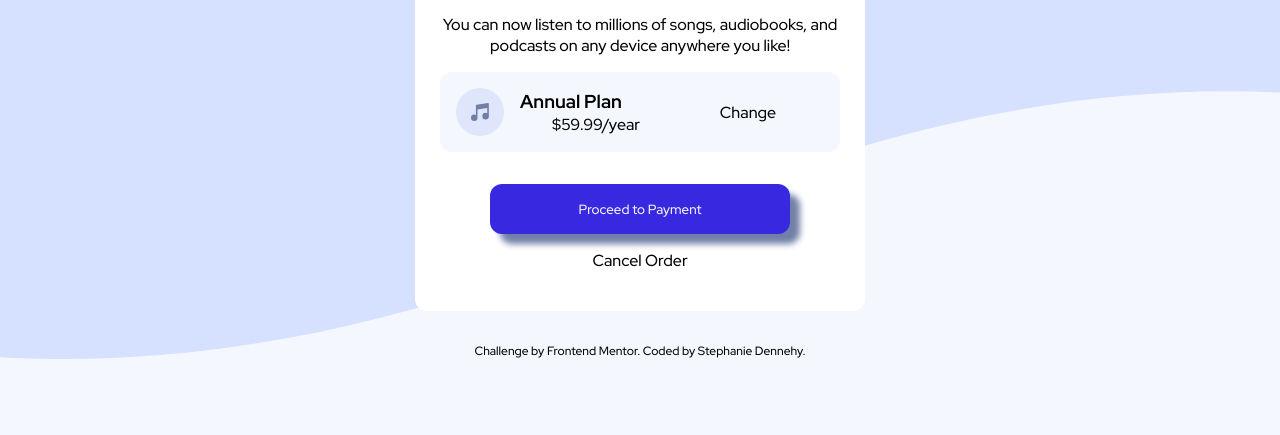
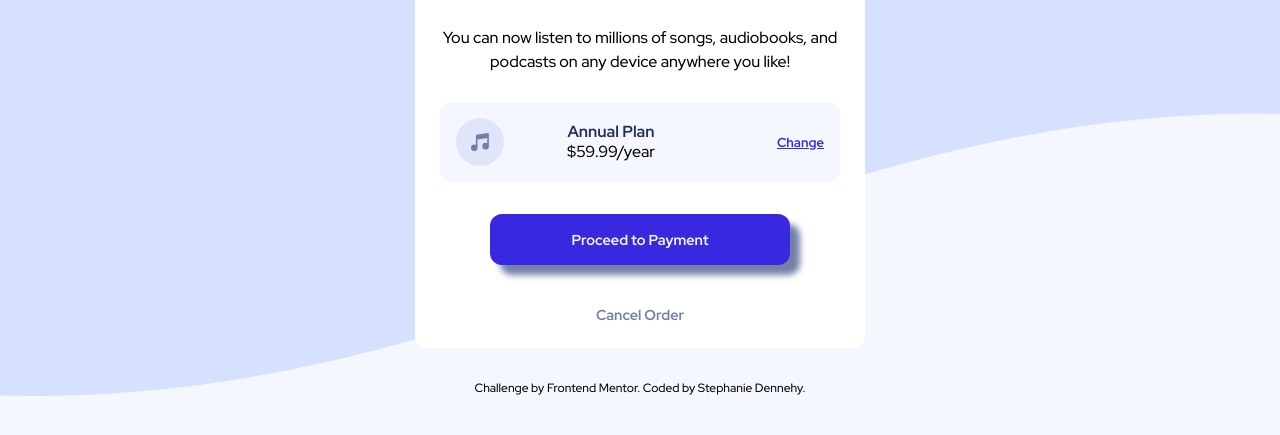
Before and after one commit to Stephanie-Dennehy/Order-Summary-Component, a plain HTML site: page index.html in a window 1280 px wide. Shown: the part 313-748 px from the top of the page. Drawn offline with Linux system fonts and the light colour scheme.

Commit message:
modified:   index.css 	modified:   index.html

```diff
--- a/index.css
+++ b/index.css
@@ -31,10 +31,13 @@ body {
     border-radius: 12px;
     align-items: center;
     background-color: white;
+    overflow: hidden;
+    justify-content: center;
+    text-align: center;
 }
 
-.hero {
- border-radius: 12px 12px 0 0 ;
+.hero__image{
+    width: 100%;
 }
 
 p {
@@ -43,7 +46,7 @@ p {
     width: 100%;
 }
 
-h1 {
+h2 {
     text-align: center;
     padding: 16px 0;
     color: var(--dark-blue);
@@ -51,9 +54,11 @@ h1 {
     font-weight: 900;
 }
 
-.container {
+.plan__container {
     display: flex;
     flex-direction: row;
+    justify-content: space-between;
+    align-items: center;
     background-color: hsl(225, 100%, 98%);
     max-width: 400px;
     width: 100%;
@@ -62,6 +67,31 @@ h1 {
     border-radius: 12px;
     margin: 16px auto;
     z-index: 5;
+}
+
+.plan__container a {
+    color: var(--bright-blue);
+    font-size: 13px;
+    font-weight: 700;
+}
+
+.plan__container a:hover {
+    opacity: 0.8;
+    text-decoration: none;
+}
+
+.plan__description {
+    line-height: 20px;
+    margin-right: 75px;
+}
+
+.plan__container strong {
+    color: var(--dark-blue)
+}
+
+.order__description {
+    line-height: 24px;
+    margin: 12px 0;
 }
 
 .icon {
@@ -78,19 +108,35 @@ h1 {
 }
 
 button {
+    width: 100%;
+    border: none;
+    font-weight: 700;
+    font-size: 0.9rem;
+    border-radius: 12px;
+    cursor: pointer;
+}
+
+.proceed-btn {
     background-color: hsl(245, 75%, 52%);
     padding: 16px 24px;
     max-width: 300px;
-    width: 100%;
-    border-radius: 12px;
     margin: 16px auto;
     color:hsl(225, 100%, 98%);
-    border: none;
     box-shadow: 10px 10px 6px hsl(224, 23%, 55%);
 }
 
-.cancel {
-    margin-bottom: 40px;
+.proceed-btn:hover {
+    opacity: 0.8;
+}
+
+.cancel-btn {
+    background-color: white;
+    color: var(--desaturated-blue);
+    margin: 24px auto;
+}
+
+.cancel-btn:hover {
+    color:black
 }
 
 .attribution {
--- a/index.html
+++ b/index.html
@@ -9,21 +9,25 @@
 </head>
 <body>
     <div class="card">
-        <img class="hero" src="images/illustration-hero.svg">
-        <h1>Order Summary</h1>
-        <p>You can now listen to millions of songs, audiobooks, and podcasts on any device anywhere you like!</p>
+        <img class="hero__image" src="images/illustration-hero.svg">
         <div class="container">
+            <h2>Order Summary</h2>
+            <p class="order__description">You can now listen to millions of songs, audiobooks, and podcasts on any device anywhere you like!</p>
+        </div>
+        <div class="plan__container">
             <img class="icon" src="images/icon-music.svg">
-            <div class="text">
-                <h3>Annual Plan</h3>
+            <div class="plan__description">
+                <strong>Annual Plan</strong>
                 <p>$59.99/year</p>
             </div>
-            <p>Change</p>
+            <a href="#">Change</a>
         </div>
-        <button>
+        <button class="proceed-btn">
             Proceed to Payment
         </button>
-        <p class="cancel">Cancel Order</p>
+        <button class="cancel-btn">
+            Cancel Order
+        </button>
     </div>
 
     <div class="attribution">
```
